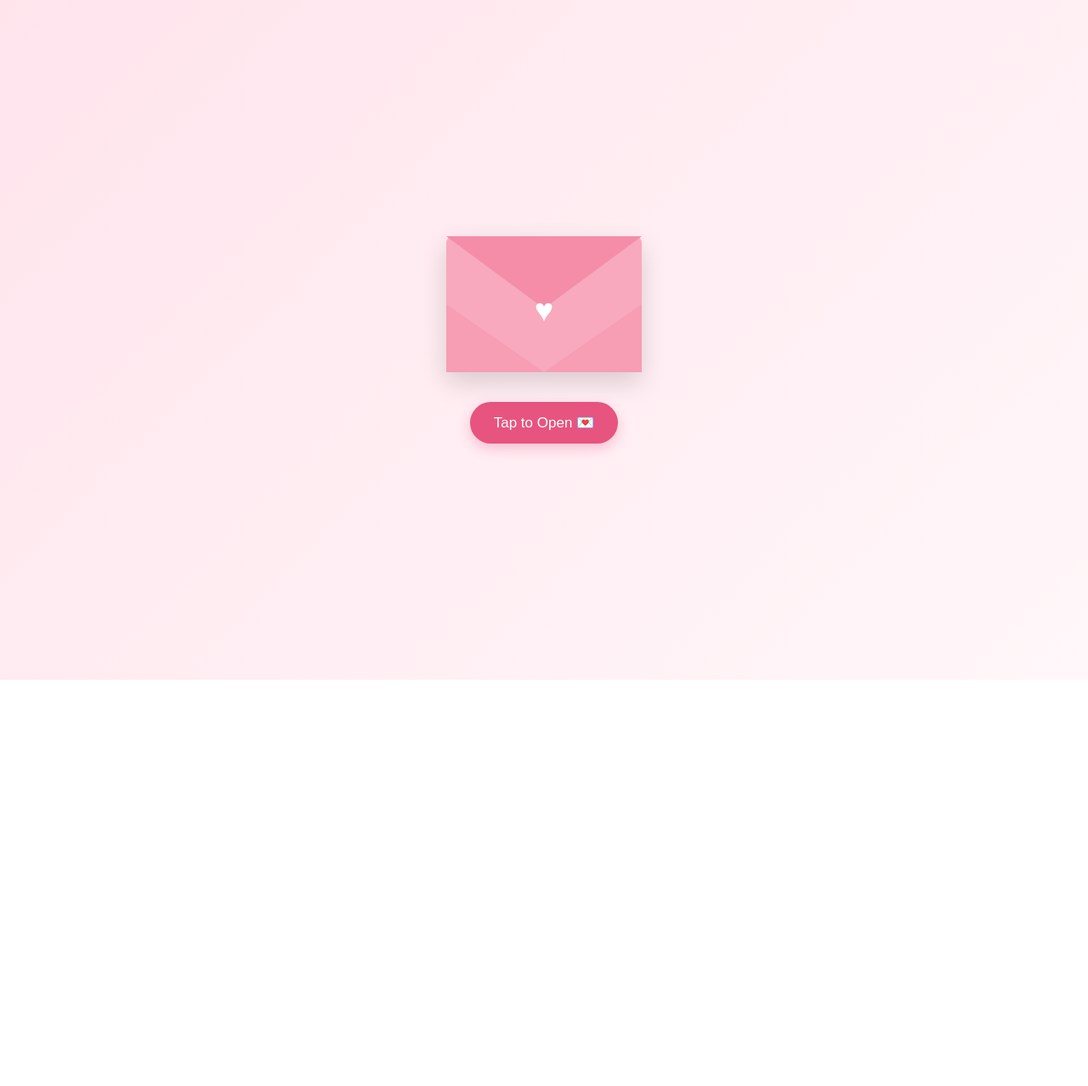
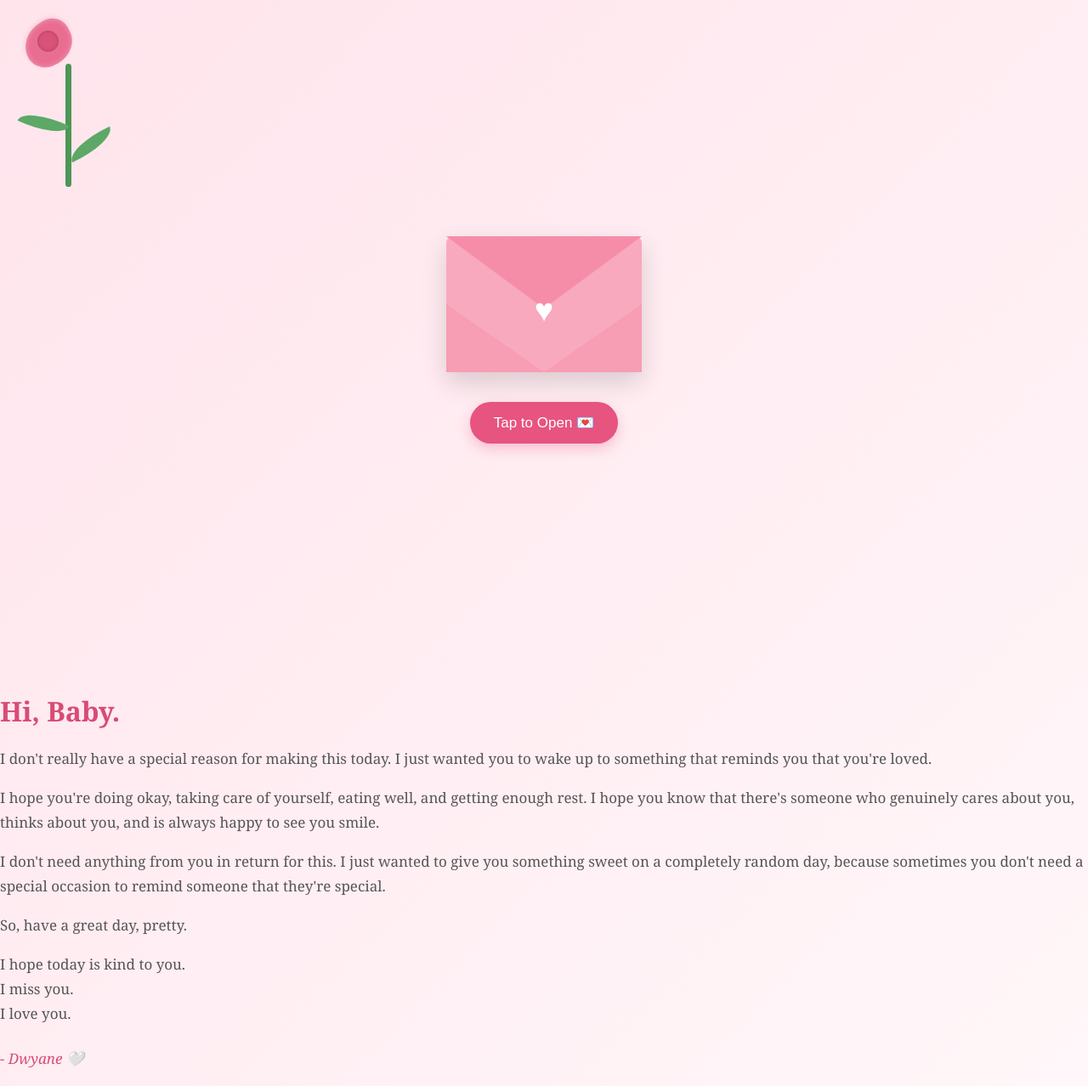
Before and after one commit to dwengzzz/love-letter, a plain HTML site: page index.html in a window 1280 px wide. Shown: the whole page at 85% size. Before the commit the page ends 800 px from the top, so only its background shows below. Drawn offline with Linux system fonts and the light colour scheme.

Commit message:
Update index.html

```diff
--- a/index.html
+++ b/index.html
@@ -87,4 +87,57 @@
 
 </body>
 
+</html>          <span class="petal petal10"></span>
+          <span class="flower-center"></span>
+        </div>
+
+        <div class="stem"></div>
+        <div class="leaf leaf-left"></div>
+        <div class="leaf leaf-right"></div>
+
+      </div>
+
+      <h1>Hi, Baby.</h1>
+
+      <p>
+        I don't really have a special reason for making this today.
+        I just wanted you to wake up to something that reminds you
+        that you're loved.
+      </p>
+
+      <p>
+        I hope you're doing okay, taking care of yourself, eating well,
+        and getting enough rest. I hope you know that there's someone
+        who genuinely cares about you, thinks about you, and is always
+        happy to see you smile.
+      </p>
+
+      <p>
+        I don't need anything from you in return for this. I just wanted
+        to give you something sweet on a completely random day, because
+        sometimes you don't need a special occasion to remind someone
+        that they're special.
+      </p>
+
+      <p>
+        So, have a great day, pretty.
+      </p>
+
+      <p>
+        I hope today is kind to you.<br>
+        I miss you.<br>
+        I love you.
+      </p>
+
+      <p class="ending">
+        - Dwyane 🤍
+      </p>
+
+    </div>
+  </div>
+
+  <script src="script.js"></script>
+
+</body>
+
 </html>
```
